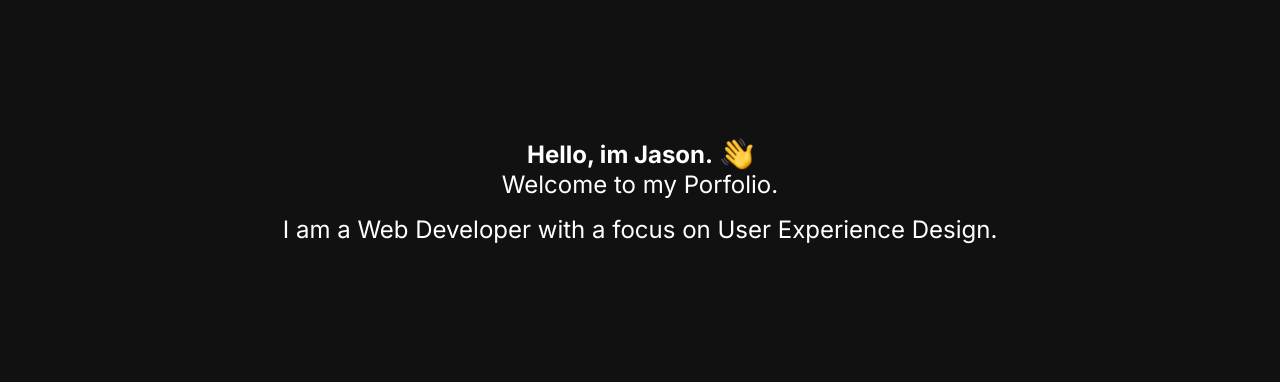
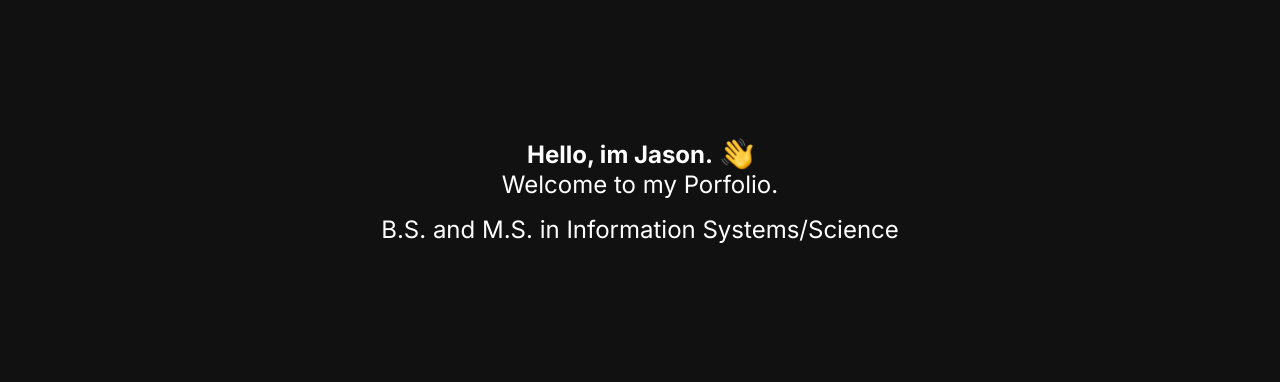
Before and after one commit to JasonDoesCode/Portfolio, a plain HTML site: page index.html in a window 1280 px wide. Shown: the part 131-513 px from the top of the page. Drawn offline with Linux system fonts and the light colour scheme.

Commit message:
Update index.html

```diff
--- a/index.html
+++ b/index.html
@@ -38,7 +38,7 @@
 
         <h1>Welcome to my Porfolio.</h1>
 
-        <h1 class="title-message">I am a Web Developer with a focus on User Experience Design.</h1>
+        <h1 class="title-message">B.S. and M.S. in Information Systems/Science</h1>
     </section>
 
     <section class="projects container">
```
